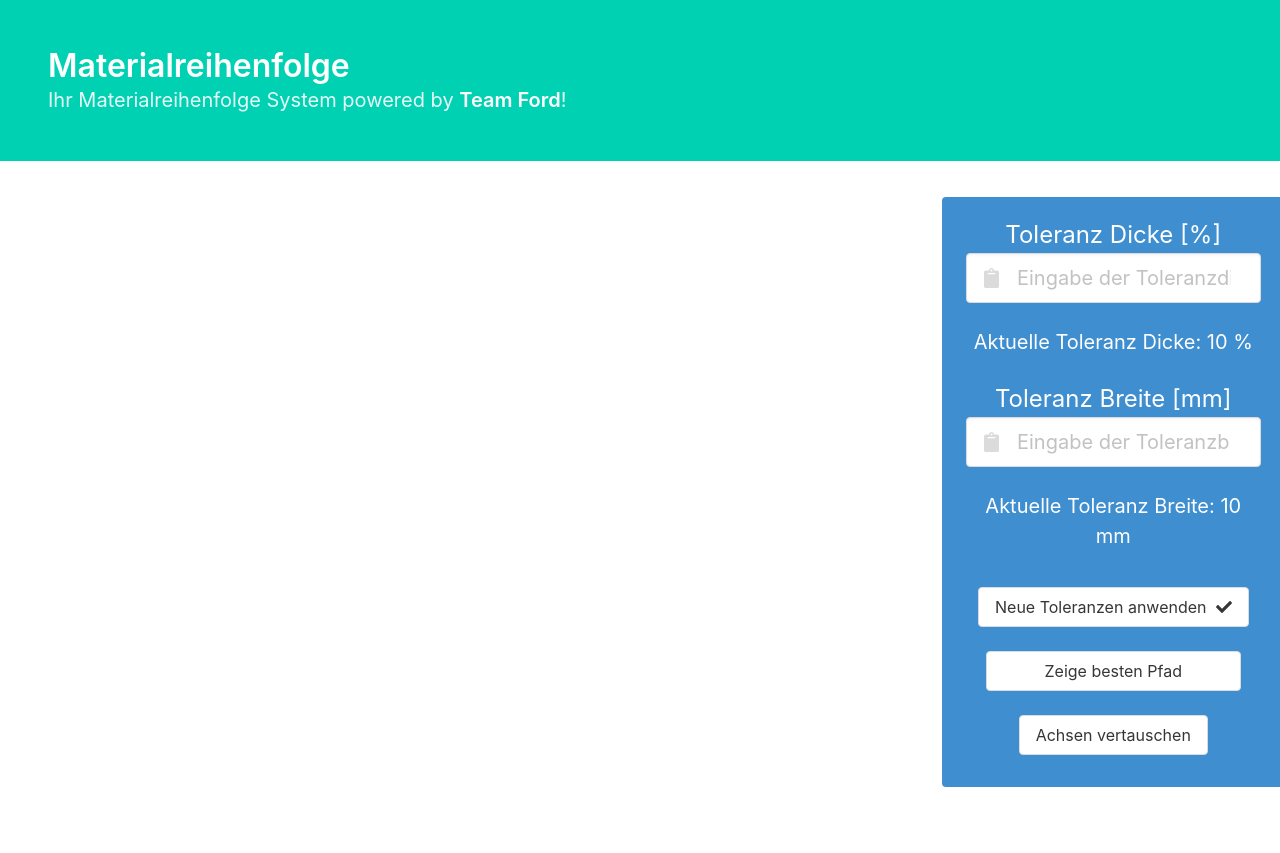
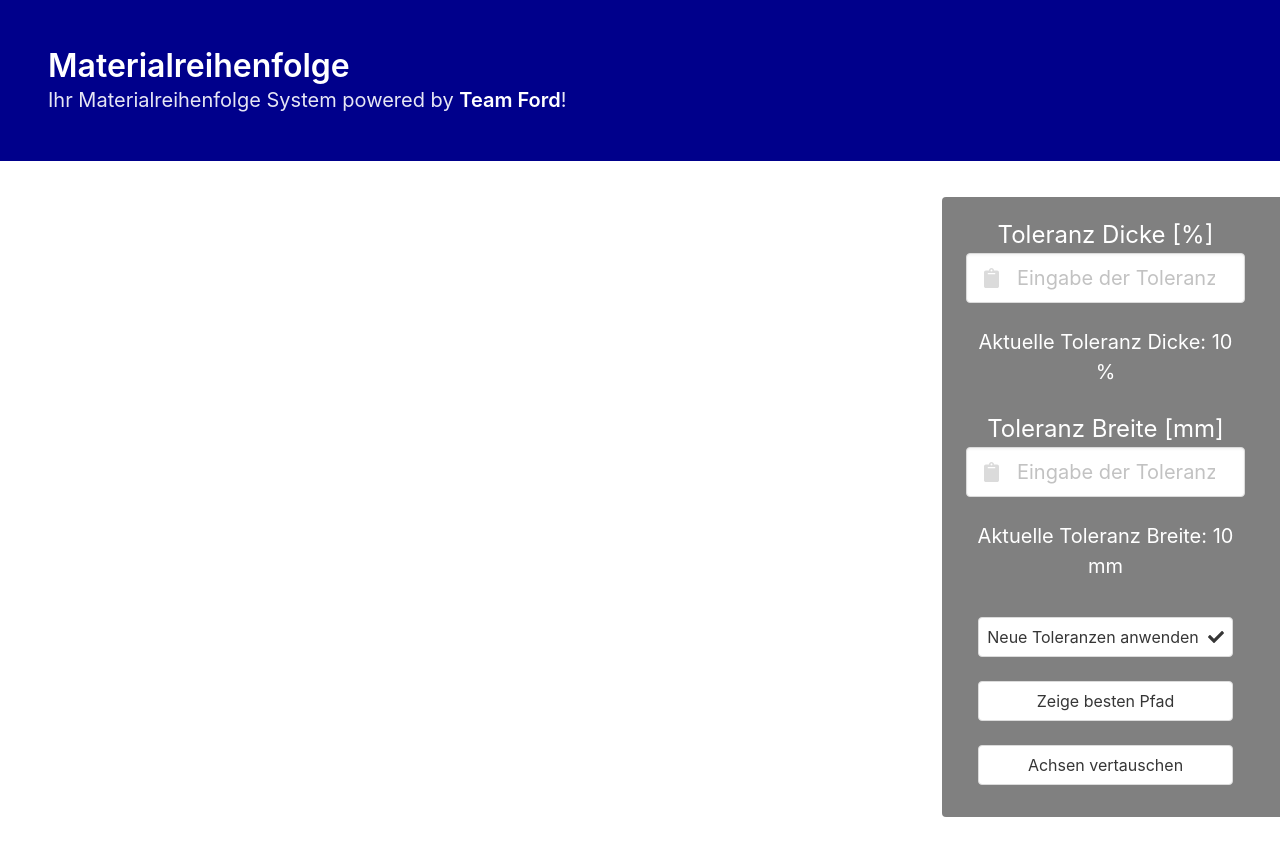
Before and after one commit to Jendrik-Kraft/Materialreihenfolge_Stahl_IT_Systeme, a Django app: template MATERIALREIHENFOLGE_STAHL/REIHENFOLGE_APP/templates/REIHENFOLGE/index.html in a window 1280 px wide. Before the commit the page ends 787 px from the top, so only its background shows below. Run offline with Django 3.2, Linux system fonts and the light colour scheme; the template is opened without the code that fills it, so the values that code supplies are empty; a map, chart or similar area stays blank; some libraries are stand-ins or nearby versions.

Commit message:
UI changes

```diff
--- a/MATERIALREIHENFOLGE_STAHL/REIHENFOLGE_APP/templates/REIHENFOLGE/index.html
+++ b/MATERIALREIHENFOLGE_STAHL/REIHENFOLGE_APP/templates/REIHENFOLGE/index.html
@@ -28,7 +28,7 @@
   <body>
     <!-- hero: https://bulma.io/documentation/layout/hero/ -->
     <section class="hero is-primary">
-      <div class="hero-body">
+      <div class="hero-body" style="background: darkblue;">
         <h1 class="title">Materialreihenfolge</h1>
         <p class="subtitle">
           Ihr Materialreihenfolge System powered by <strong>Team Ford</strong>!
@@ -38,14 +38,15 @@
 
     <section class="section">
       <div class="columns">
-        <div class="column is-three-quarters">
+        <div class="column is-three-quarters" style="font-size:14px">
           <canvas id="myChart"></canvas>
         </div>
-        <div class="container notification is-info">
+        <div class="container notification is-info"
+        style="background: grey;">
           <!-- columns: https://bulma.io/documentation/columns/basics/ -->
           <div class="columns">
             <div class="column">
-              <p class="is-size-4 has-text-centered">Toleranz Dicke [%]</p>
+              <p class="is-size-4 has-text-centered" >Toleranz Dicke [%]</p>
               <div id="myDIV" class="header">
                 <div class="control has-icons-left">
                   <input
@@ -109,6 +110,7 @@
             <div class="column" >
               <button
                 class="button addBtn"
+                style="width: 255px;"
                 id="update_tol_Btn"
                 onclick="updateToleranz()">
                 <!--onclick = Funktion ausführen-->
@@ -135,6 +137,7 @@
             <div class="column" >
               <button
                 class="button addBtn"
+                style="width: 255px;"
                 id="changeAxis_Btn"
                 onclick="onChangeAxisButtonClick()">
                 Achsen vertauschen
@@ -156,7 +159,7 @@
           datasets: [
             {
               type: "scatter",
-              pointRadius: 4,
+              pointRadius: 6,
               pointBackgroundColor: "rgb(0,0,255)",
               data: coils,
             },
@@ -178,6 +181,8 @@
           plugins: {
             legend: false,
             tooltip: {
+              titleFont: { size: 18 },
+              bodyFont: { size: 18, weight: 'bold' },
               callbacks: {
                 title: function(tooltipItem) {
                     title = 'Dicke: ' + tooltipItem[0].parsed.x;
@@ -202,15 +207,29 @@
           //events: [], //um alle Interaktionen mit der Chart zu deaktivieren
           scales: {
             x: {
-              ticks: { min: 40, max: 160 },
+              ticks: {
+              font: {
+                        size: 19
+                    },
+              min: 40, max: 160 },
               title: {
+              font: {
+                        size: 21
+                    },
                 display: true,
                 text: xAchse_Name,
               },
             },
             y: {
-              ticks: { min: 6, max: 16 },
+              ticks: {
+              font: {
+                        size: 19
+                    },
+              min: 6, max: 16 },
               title: {
+              font: {
+                        size: 21
+                    },
                 display: true,
                 text: yAchse_Name,
               },
```
